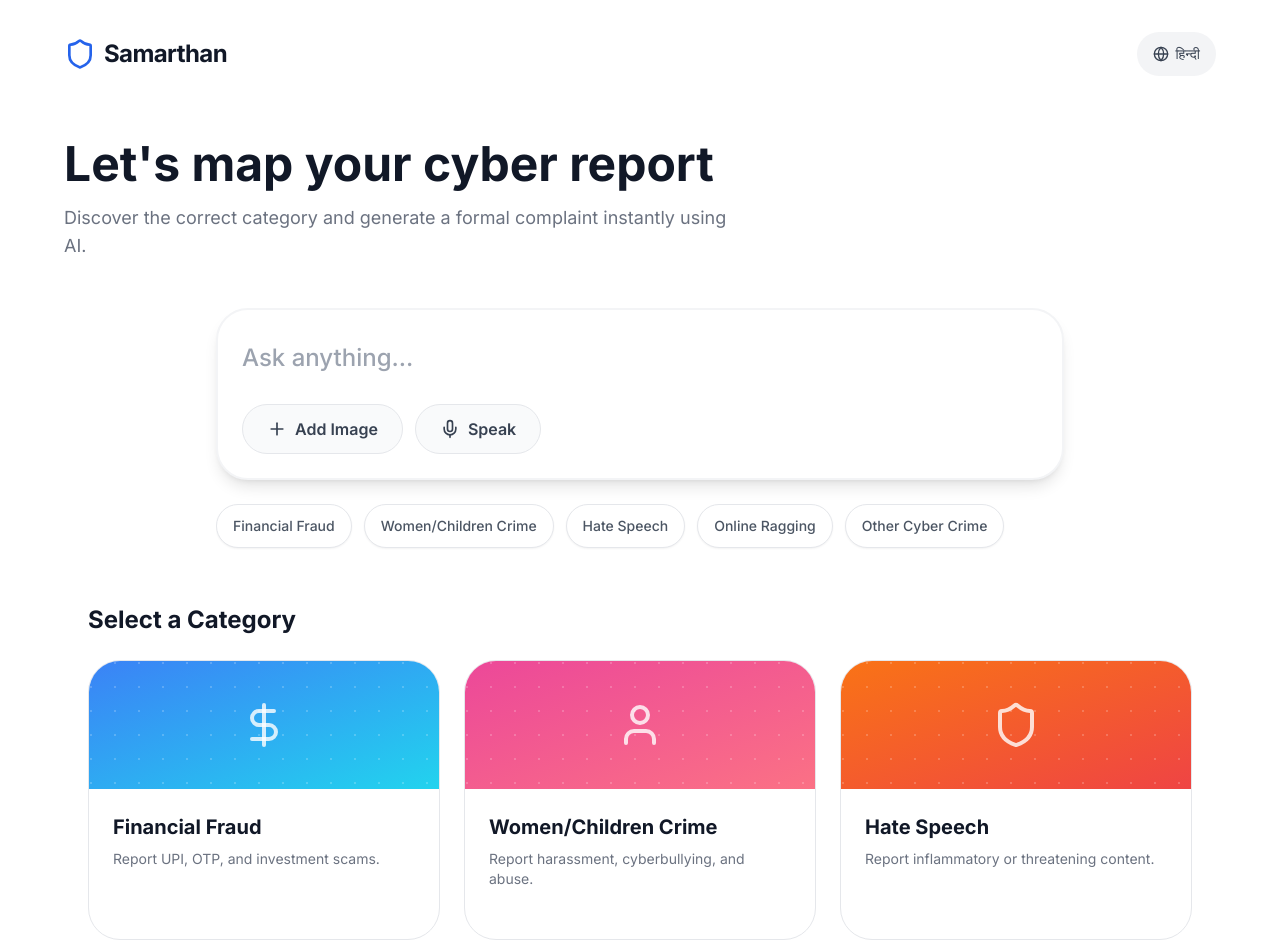
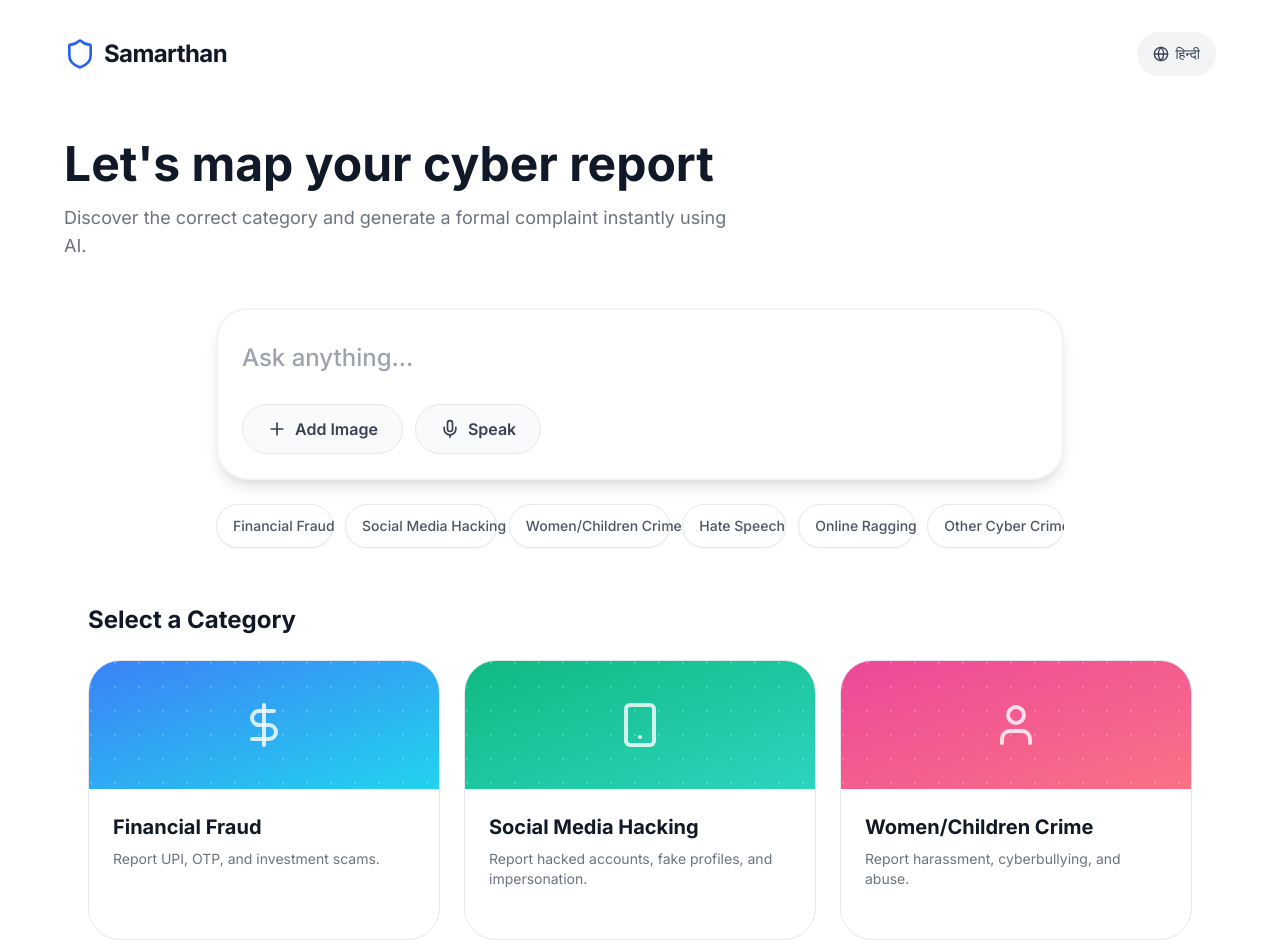
Before and after one commit to amrudhvishal25-ops/samarthan-ai-triage, a Next.js app: page / in a window 1280 px wide. Shown: the top 952 px of the page. Built offline with nearby package versions, Linux system fonts and the light colour scheme.

Commit message:
feat: Add 6th common category (Social Media Hacking) to complete 3x2 grid layout

```diff
--- a/src/app/page.tsx
+++ b/src/app/page.tsx
@@ -2,7 +2,7 @@
 
 import { useState, useRef } from 'react'
 import { useRouter } from 'next/navigation'
-import { Search, MapPin, Mic, ArrowRight, Bookmark, Building2, Briefcase, DollarSign, List, Shield, User, Globe, Plus, ArrowUp } from 'lucide-react'
+import { Search, MapPin, Mic, ArrowRight, Bookmark, Building2, Briefcase, DollarSign, List, Shield, User, Globe, Plus, ArrowUp, Smartphone } from 'lucide-react'
 import { useTriage } from '@/context/TriageContext'
 import { SCENARIOS } from '@/data/scenarios'
 import clsx from 'clsx'
@@ -50,8 +50,8 @@ export default function Home() {
   }
 
   const filters = hi
-    ? ['वित्तीय धोखाधड़ी', 'महिलाओं/बच्चों के अपराध', 'हेट स्पीच', 'ऑनलाइन रैगिंग', 'अन्य साइबर अपराध']
-    : ['Financial Fraud', 'Women/Children Crime', 'Hate Speech', 'Online Ragging', 'Other Cyber Crime']
+    ? ['वित्तीय धोखाधड़ी', 'सोशल मीडिया हैकिंग', 'महिलाओं/बच्चों के अपराध', 'हेट स्पीच', 'ऑनलाइन रैगिंग', 'अन्य साइबर अपराध']
+    : ['Financial Fraud', 'Social Media Hacking', 'Women/Children Crime', 'Hate Speech', 'Online Ragging', 'Other Cyber Crime']
 
   return (
     <main className="min-h-screen bg-white font-sans pb-20">
@@ -185,6 +185,14 @@ export default function Home() {
               icon: <DollarSign className="w-12 h-12 text-white/80" />
             },
             {
+              title: 'Social Media Hacking',
+              titleHi: 'सोशल मीडिया हैकिंग',
+              desc: 'Report hacked accounts, fake profiles, and impersonation.',
+              descHi: 'हैक किए गए खाते, फर्जी प्रोफाइल और रूप धरने की रिपोर्ट करें।',
+              bg: 'from-emerald-500 to-teal-400',
+              icon: <Smartphone className="w-12 h-12 text-white/80" />
+            },
+            {
               title: 'Women/Children Crime',
               titleHi: 'महिला/बाल अपराध',
               desc: 'Report harassment, cyberbullying, and abuse.',
```
